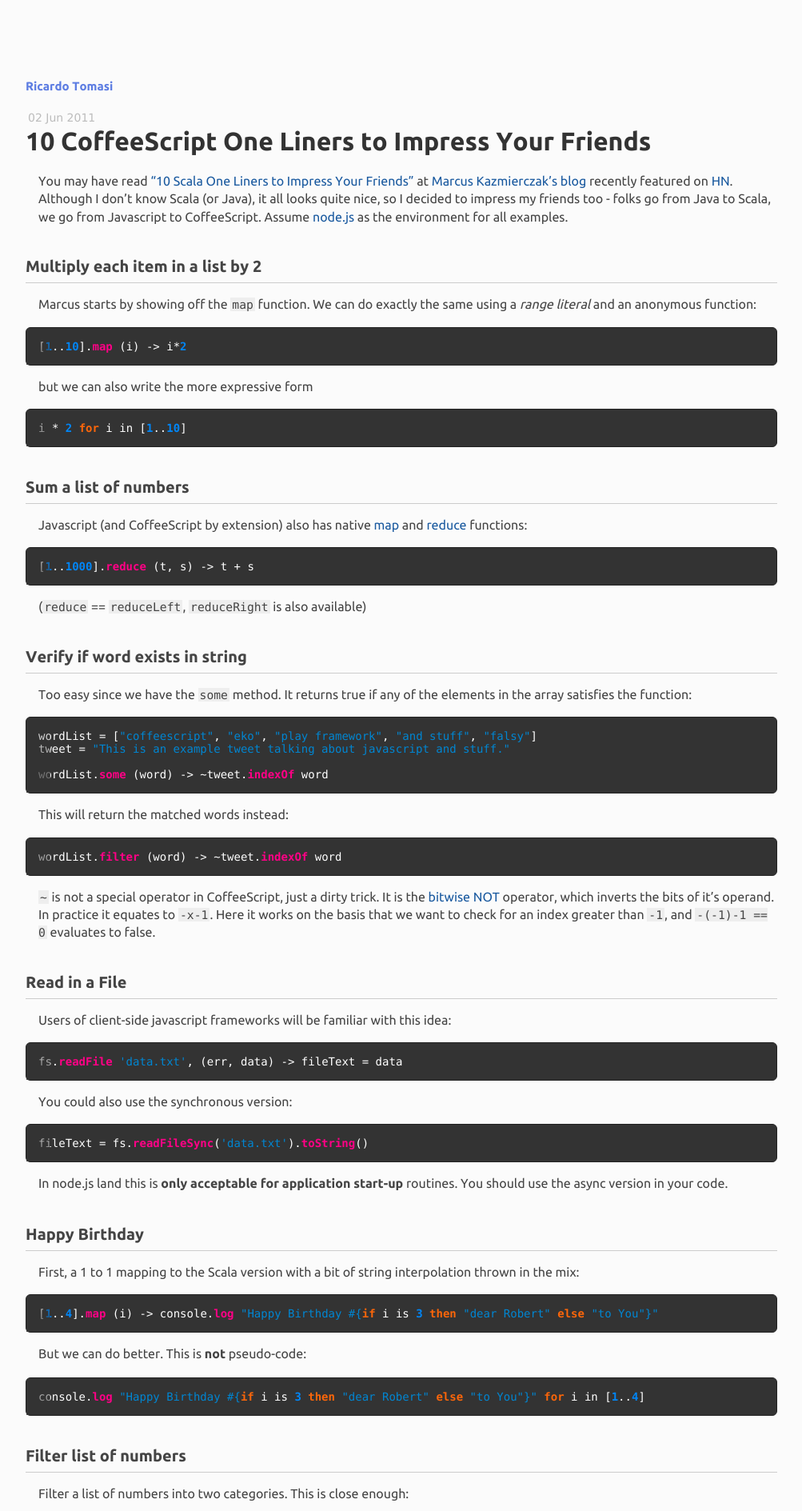
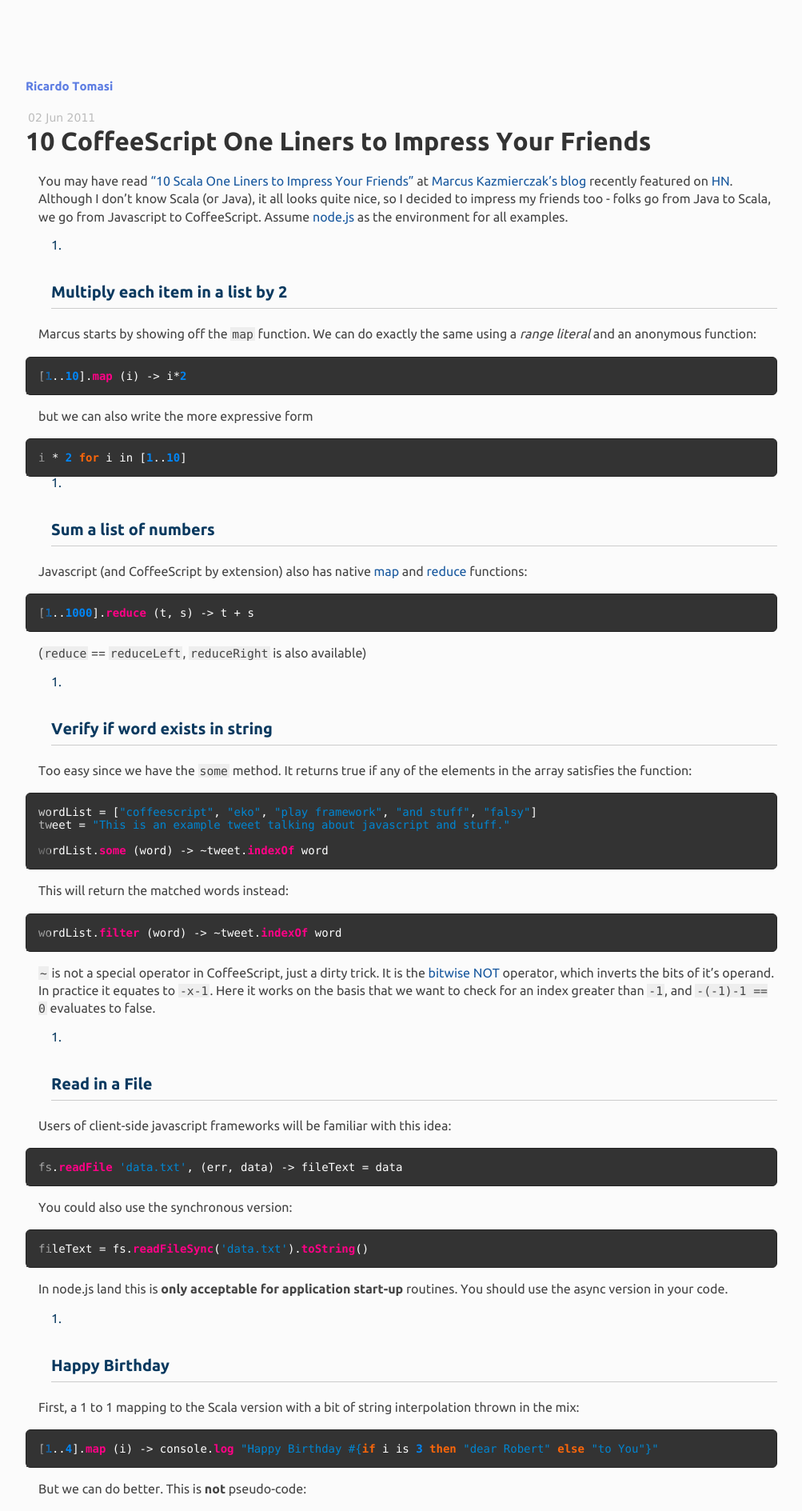
Before and after one commit to ricardobeat/ricardobeat.github.com, a Jekyll site: the page built from _posts/2011-06-02-10-CoffeeScript-One-Liners-to-Impress-Your-Friends.md, in a window 1280 px wide. Shown: the top 1889 px of the page at 80% size, without its empty margins (138-1141 px from the left). Built offline with Jekyll 4.4.1, drawn with Linux system fonts in a browser that asks for light colours; Markdown is read by kramdown in place of the engine named in the settings.

Commit message:
adjust list styles

```diff
--- a/styles/base.css
+++ b/styles/base.css
@@ -353,6 +353,14 @@ h1 a {
   background-color: #eee;
   font-size: 92%;
 }
+#content .post ul, #content .post ol {
+  padding-left: 2em;
+}
+#content .post ol li {
+  list-style: decimal inside;
+  color: #09395F;
+  padding-bottom: 5px;
+}
 #content h1 {
   font-size: 24px;
   margin-bottom: 0;
--- a/styles/base.less
+++ b/styles/base.less
@@ -239,6 +239,12 @@ h1 {
 		padding-left:1em;
 	}
 	p > code { padding:0 2px; background-color:#eee; font-size:92%; }
+	ul, ol { padding-left:2em; }
+	ol li {
+		list-style:decimal inside;
+		color: #09395F;
+		padding-bottom:5px;
+	}
 }
 
 #content {
```
